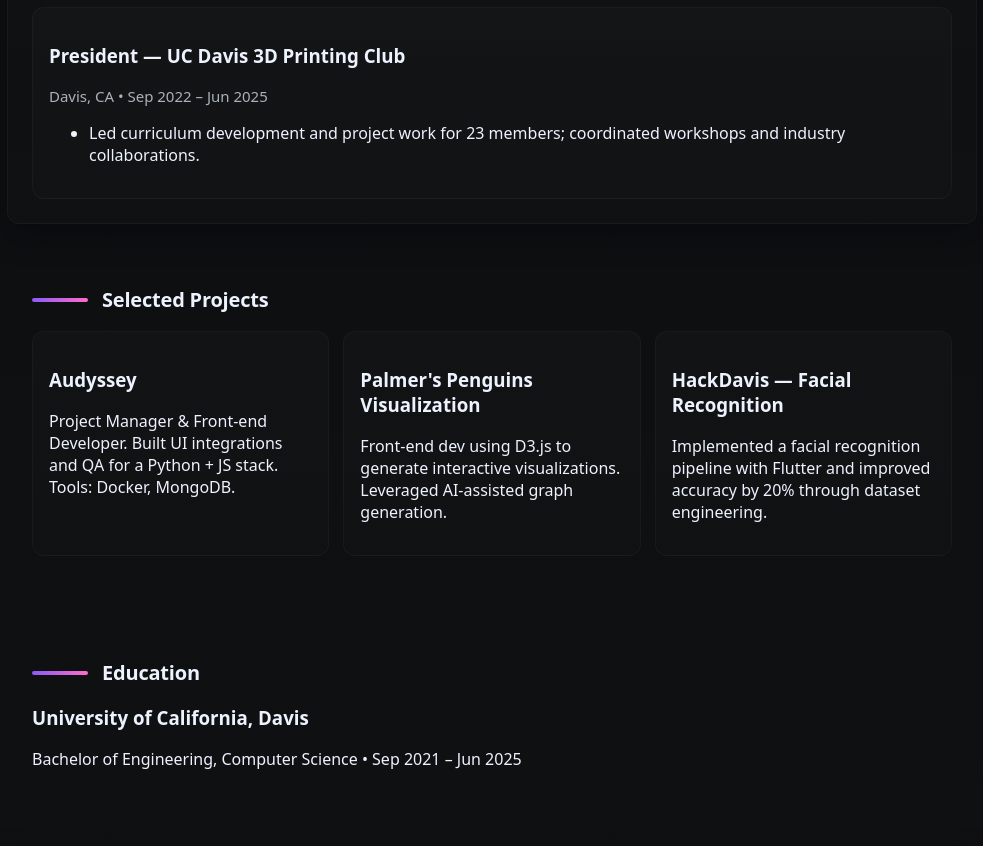
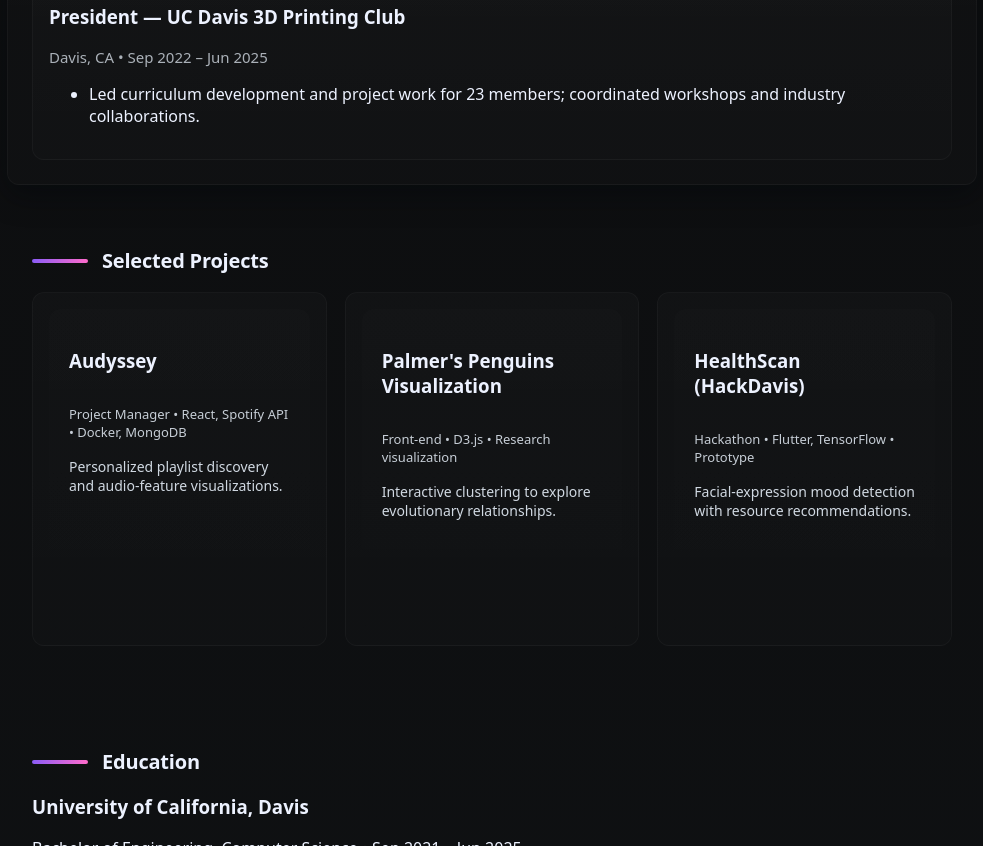
Before and after one commit to WhenPterodactylsAttack/dylan_yue_portfolio, a plain HTML site: page index.html in a window 1280 px wide. Shown: the part 1510-2356 px from the top of the page, without its empty margins (148-1131 px from the left). Drawn offline with Linux system fonts and the light colour scheme.

Commit message:
Fixed projects section

```diff
--- a/index.html
+++ b/index.html
@@ -46,8 +46,9 @@
                 <div class="decor-line"></div>
                 <h2>About Me</h2>
             </div>
-            <p class="muted-lead">I graduated from the University of California, Davis with a B.Eng. in Computer Science. I enjoy building web applications and 3D-printed projects. I have experience designing responsive UI/UX, performing SEO optimizations, and mentoring students in web development.</p>
-            <p>Currently based in Redmond, WA. Open to Frontend and Full Stack roles.</p>
+            <p class="muted-lead">I'm a Computer Science graduate from the University of California, Davis, holding a Bachelor of Engineering degree.
+                I’m passionate about creating dynamic web applications and exploring hands-on innovation through 3D printing.
+                My experience spans responsive UI/UX design, SEO optimization, and guiding students in web development through mentorship and instruction.</p>
         </section>
 
         <!-- SKILLS -->
@@ -109,17 +110,41 @@
                 <h2>Selected Projects</h2>
             </div>
             <div class="projects-grid">
-                <article class="project card" data-reveal>
-                    <h3>Audyssey</h3>
-                    <p>Project Manager & Front-end Developer. Built UI integrations and QA for a Python + JS stack. Tools: Docker, MongoDB.</p>
+                <article class="project card project-flip" data-reveal tabindex="0">
+                    <div class="flip-inner">
+                        <div class="flip-front">
+                            <h3>Audyssey</h3>
+                            <p class="project-meta">Project Manager • React, Spotify API • Docker, MongoDB</p>
+                            <p class="project-short">Personalized playlist discovery and audio-feature visualizations.</p>
+                        </div>
+                        <div class="flip-back">
+                            <p>Audyssey integrates the Spotify Web API to analyze listening habits and surface personalized playlist recommendations and audio-feature visualizations. I implemented OAuth flows, interactive UI components that fetch and display audio features, and end-to-end QA. Tech: Spotify Web API, JavaScript/React, Python backend, Docker, MongoDB — outcome: streamlined playlist discovery and improved user engagement.</p>
+                        </div>
+                    </div>
                 </article>
-                <article class="project card" data-reveal>
-                    <h3>Palmer's Penguins Visualization</h3>
-                    <p>Front-end dev using D3.js to generate interactive visualizations. Leveraged AI-assisted graph generation.</p>
+                <article class="project card project-flip" data-reveal tabindex="0">
+                    <div class="flip-inner">
+                        <div class="flip-front">
+                            <h3>Palmer's Penguins Visualization</h3>
+                            <p class="project-meta">Front-end • D3.js • Research visualization</p>
+                            <p class="project-short">Interactive clustering to explore evolutionary relationships.</p>
+                        </div>
+                        <div class="flip-back">
+                            <p>A D3.js research visualization exploring the Palmer's Penguins dataset to surface morphological clusters and infer likely evolutionary relationships (the "evolutionary grandparent"). Implemented hierarchical clustering visuals, interactive filters, and animated transitions to help explore species-level patterns. Tech: D3.js, CSV processing, JavaScript — outcome: an exploratory dashboard used in research presentations.</p>
+                        </div>
+                    </div>
                 </article>
-                <article class="project card" data-reveal>
-                    <h3>HackDavis — Facial Recognition</h3>
-                    <p>Implemented a facial recognition pipeline with Flutter and improved accuracy by 20% through dataset engineering.</p>
+                <article class="project card project-flip" data-reveal tabindex="0">
+                    <div class="flip-inner">
+                        <div class="flip-front">
+                            <h3>HealthScan (HackDavis)</h3>
+                            <p class="project-meta">Hackathon • Flutter, TensorFlow • Prototype</p>
+                            <p class="project-short">Facial-expression mood detection with resource recommendations.</p>
+                        </div>
+                        <div class="flip-back">
+                            <p>HealthScan is a prototype that analyzes facial expressions to estimate a user's mood and surface curated resources and links accordingly. I built the facial-analysis pipeline, improved model inputs via dataset engineering (≈20% accuracy gain), and integrated results into a responsive Flutter UI. Tech: Flutter, TensorFlow/MediaPipe, Python preprocessing — outcome: a working prototype showcased at HackDavis.</p>
+                        </div>
+                    </div>
                 </article>
             </div>
         </section>
--- a/styles.css
+++ b/styles.css
@@ -182,6 +182,76 @@ div[id$="Section"] {
 
 .projects-grid { display: grid; grid-template-columns: repeat(auto-fit, minmax(260px, 1fr)); gap: 14px; margin-top: 12px; }
 .project h2 { margin: 0 0 8px 0; }
+
+/* Keep a consistent three-column layout on wide screens */
+@media (min-width: 1100px) {
+	.projects-grid { grid-template-columns: repeat(3, 1fr); gap: 18px; }
+}
+
+/* Flip card styles for project cards */
+.project-flip {
+	perspective: 1200px; /* provides depth */
+	-webkit-perspective: 1200px;
+	padding: 0; /* inner card handles padding */
+}
+
+.project-flip .flip-inner {
+	position: relative;
+	width: 100%;
+	height: 100%;
+	/* larger min-height so back face has enough room for text */
+	min-height: 320px;
+	transition: transform 520ms cubic-bezier(.2,.9,.3,1);
+	transform-style: preserve-3d;
+}
+
+.project-flip .flip-front,
+.project-flip .flip-back {
+	position: absolute;
+	inset: 0;
+	backface-visibility: hidden;
+	-webkit-backface-visibility: hidden;
+	display: flex;
+	flex-direction: column;
+	gap: 10px;
+	padding: 20px;
+	border-radius: 12px;
+}
+
+.project-flip .flip-front {
+	/* front face design: keep existing card visuals */
+	background: linear-gradient(180deg, rgba(255,255,255,0.01), rgba(255,255,255,0.005));
+}
+
+.project-flip .flip-back {
+	transform: rotateY(180deg);
+	background: linear-gradient(180deg, rgba(255,255,255,0.02), rgba(255,255,255,0.01));
+	border: 1px solid rgba(255,255,255,0.03);
+	/* allow scrolling if content is long (keeps card height fixed) */
+	overflow-y: auto;
+	-webkit-overflow-scrolling: touch;
+	padding-right: 8px; /* space for scrollbar */
+}
+
+/* On hover or keyboard focus, flip the inner container */
+.project-flip:hover .flip-inner,
+.project-flip:focus-within .flip-inner,
+.project-flip:focus {
+	transform: rotateY(180deg);
+}
+
+.project-meta { font-size: 13px; color: var(--muted); margin: 4px 0 0 0; }
+.project-short { font-size: 14px; color: rgba(230,238,248,0.9); margin: 6px 0 0 0; }
+
+/* ensure flip animation respects reduced motion preference */
+@media (prefers-reduced-motion: reduce) {
+	.project-flip .flip-inner { transition: none; }
+}
+
+/* even taller cards on very wide screens */
+@media (min-width: 1400px) {
+	.project-flip .flip-inner { min-height: 380px; }
+}
 
 .experience-timeline { display: grid; gap: 12px; margin-top: 12px; }
 .timeline-item { padding: 12px; }
```
Also changed, not shown: 1 other file.
